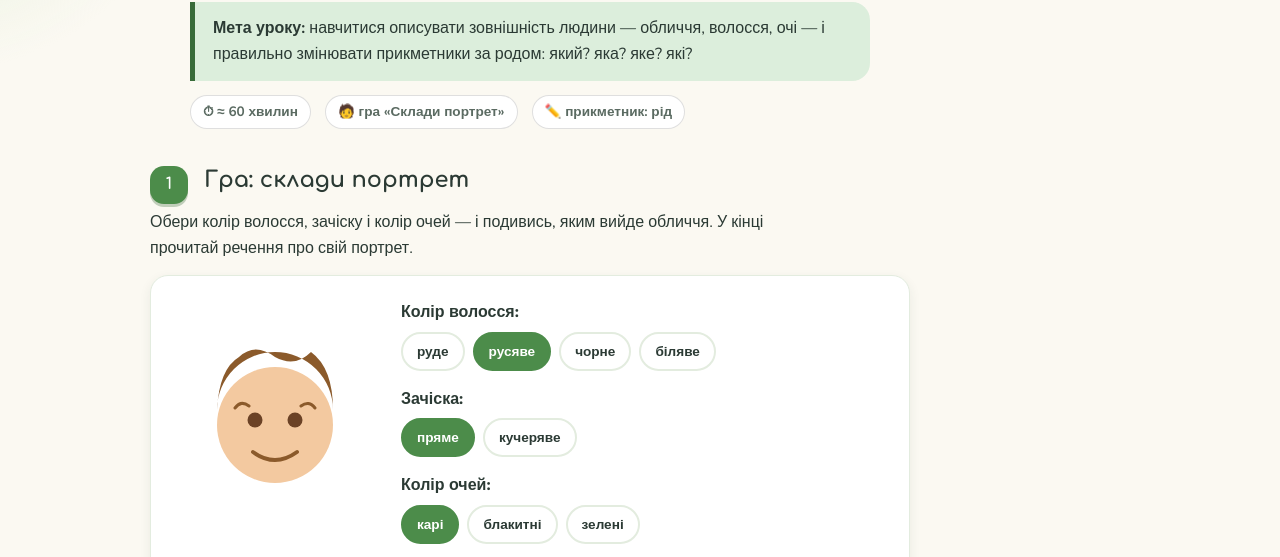
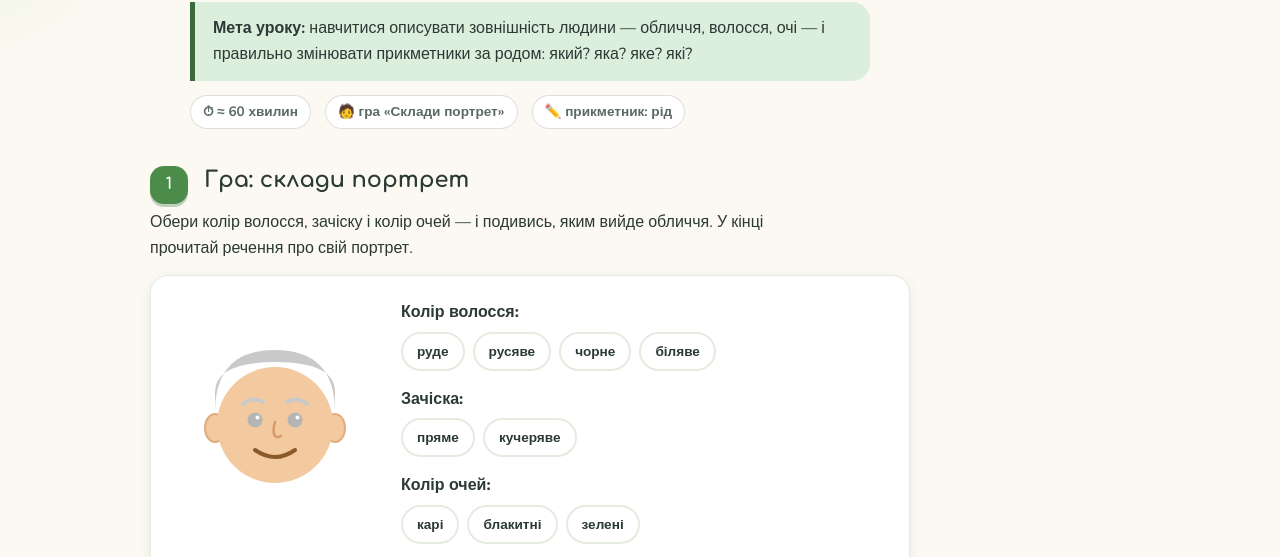
Before and after one commit to movoznavka/ukrainskaz0, a plain HTML site: page lessons/lesson-03.html in a window 1280 px wide. Shown: the part 242-799 px from the top of the page. Drawn offline with nearby package versions, Linux system fonts and the light colour scheme.

Commit message:
Add files via upload

```diff
--- a/lessons/lesson-03.html
+++ b/lessons/lesson-03.html
@@ -47,7 +47,7 @@
     padding:8px 14px; border-radius:100px; border:2px solid var(--paper-line);
     background:#fff; color:var(--ink); cursor:pointer;
   }
-  .pg-btn.active{ background:var(--sky); border-color:var(--sky); color:#fff; }
+  .pg-btn.active{ background:var(--gold-pale); border-color:var(--gold); color:var(--ink); }
   .portrait-sentence{
     margin-top:10px; font-weight:800; color:var(--leaf); min-height:1.4em;
   }
@@ -97,23 +97,29 @@
     <div class="portrait-game">
       <div class="portrait-face">
         <svg viewBox="0 0 200 220" xmlns="http://www.w3.org/2000/svg">
+          <ellipse cx="40" cy="128" rx="10" ry="14" fill="#F3C9A0" stroke="#E0AD7E" stroke-width="2"/>
+          <ellipse cx="160" cy="128" rx="10" ry="14" fill="#F3C9A0" stroke="#E0AD7E" stroke-width="2"/>
           <circle cx="100" cy="125" r="58" fill="#F3C9A0"/>
           <g id="hairStraight">
-            <path d="M42 110a58 58 0 0 1 116 0q0-42-22-58q-16 16-36 5q-20-15-36 0q-20 12-22 53z" fill="#8B5A2B"/>
+            <path d="M40 112 Q40 50 100 50 Q160 50 160 112 L160 92 Q160 62 100 62 Q40 62 40 92 Z" fill="#C9C9C9"/>
           </g>
           <g id="hairCurly" style="display:none">
-            <circle cx="52" cy="88" r="17" fill="#8B5A2B"/>
-            <circle cx="74" cy="68" r="18" fill="#8B5A2B"/>
-            <circle cx="100" cy="60" r="19" fill="#8B5A2B"/>
-            <circle cx="126" cy="68" r="18" fill="#8B5A2B"/>
-            <circle cx="148" cy="88" r="17" fill="#8B5A2B"/>
-            <circle cx="45" cy="108" r="14" fill="#8B5A2B"/>
-            <circle cx="155" cy="108" r="14" fill="#8B5A2B"/>
+            <circle cx="52" cy="88" r="17" fill="#C9C9C9"/>
+            <circle cx="74" cy="66" r="18" fill="#C9C9C9"/>
+            <circle cx="100" cy="58" r="19" fill="#C9C9C9"/>
+            <circle cx="126" cy="66" r="18" fill="#C9C9C9"/>
+            <circle cx="148" cy="88" r="17" fill="#C9C9C9"/>
+            <circle cx="45" cy="106" r="14" fill="#C9C9C9"/>
+            <circle cx="155" cy="106" r="14" fill="#C9C9C9"/>
           </g>
-          <circle id="eyeL" cx="80" cy="120" r="7.5" fill="#6B4226"/>
-          <circle id="eyeR" cx="120" cy="120" r="7.5" fill="#6B4226"/>
-          <path d="M60 108q6-8 14-2M126 106q8-6 14 2" stroke="#8B5A2B" stroke-width="3" fill="none" stroke-linecap="round"/>
-          <path d="M78 152q22 16 44 0" stroke="#8B5A2B" stroke-width="4" fill="none" stroke-linecap="round"/>
+          <path id="browL" d="M68 104q10-8 20-2" stroke="#C9C9C9" stroke-width="4" fill="none" stroke-linecap="round"/>
+          <path id="browR" d="M112 102q10-6 20 2" stroke="#C9C9C9" stroke-width="4" fill="none" stroke-linecap="round"/>
+          <circle id="eyeL" cx="80" cy="120" r="7.5" fill="#B5B5B5"/>
+          <circle cx="82.5" cy="117.5" r="2" fill="#fff"/>
+          <circle id="eyeR" cx="120" cy="120" r="7.5" fill="#B5B5B5"/>
+          <circle cx="122.5" cy="117.5" r="2" fill="#fff"/>
+          <path d="M100 122q-3 10 0 14q3 2 6 0" stroke="#D69B6B" stroke-width="2.5" fill="none" stroke-linecap="round"/>
+          <path d="M80 150q20 14 40 0" stroke="#8B5A2B" stroke-width="4" fill="none" stroke-linecap="round"/>
         </svg>
       </div>
 
@@ -333,19 +339,29 @@
     { word:"зелені", hex:"#4C8C4A" }
   ];
 
-  let state = { hairColor:hairColors[1], hairStyle:hairStyles[0], eyeColor:eyeColors[0] };
+  let state = { hairColor:null, hairStyle:null, eyeColor:null };
 
   function renderPortrait(){
     const straightHairEls = document.querySelectorAll('#hairStraight path');
     const curlyHairEls = document.querySelectorAll('#hairCurly circle');
-    straightHairEls.forEach(el => el.setAttribute('fill', state.hairColor.hex));
-    curlyHairEls.forEach(el => el.setAttribute('fill', state.hairColor.hex));
-    document.getElementById('hairStraight').style.display = state.hairStyle.type === 'straight' ? '' : 'none';
-    document.getElementById('hairCurly').style.display = state.hairStyle.type === 'curly' ? '' : 'none';
-    document.getElementById('eyeL').setAttribute('fill', state.eyeColor.hex);
-    document.getElementById('eyeR').setAttribute('fill', state.eyeColor.hex);
-    document.getElementById('portraitSentence').textContent =
-      `У мене ${state.hairColor.word} ${state.hairStyle.word} волосся і ${state.eyeColor.word} очі.`;
+    const hairHex = state.hairColor ? state.hairColor.hex : '#C9C9C9';
+    straightHairEls.forEach(el => el.setAttribute('fill', hairHex));
+    curlyHairEls.forEach(el => el.setAttribute('fill', hairHex));
+    document.getElementById('browL').setAttribute('stroke', hairHex);
+    document.getElementById('browR').setAttribute('stroke', hairHex);
+    const styleType = state.hairStyle ? state.hairStyle.type : 'straight';
+    document.getElementById('hairStraight').style.display = styleType === 'straight' ? '' : 'none';
+    document.getElementById('hairCurly').style.display = styleType === 'curly' ? '' : 'none';
+    const eyeHex = state.eyeColor ? state.eyeColor.hex : '#B5B5B5';
+    document.getElementById('eyeL').setAttribute('fill', eyeHex);
+    document.getElementById('eyeR').setAttribute('fill', eyeHex);
+
+    const sentenceEl = document.getElementById('portraitSentence');
+    if (state.hairColor && state.hairStyle && state.eyeColor) {
+      sentenceEl.textContent = `У мене ${state.hairColor.word} ${state.hairStyle.word} волосся і ${state.eyeColor.word} очі.`;
+    } else {
+      sentenceEl.textContent = 'Обери варіанти вище, щоб побачити свій портрет 👆';
+    }
   }
 
   function buildOptions(containerSel, items, stateKey){
```
